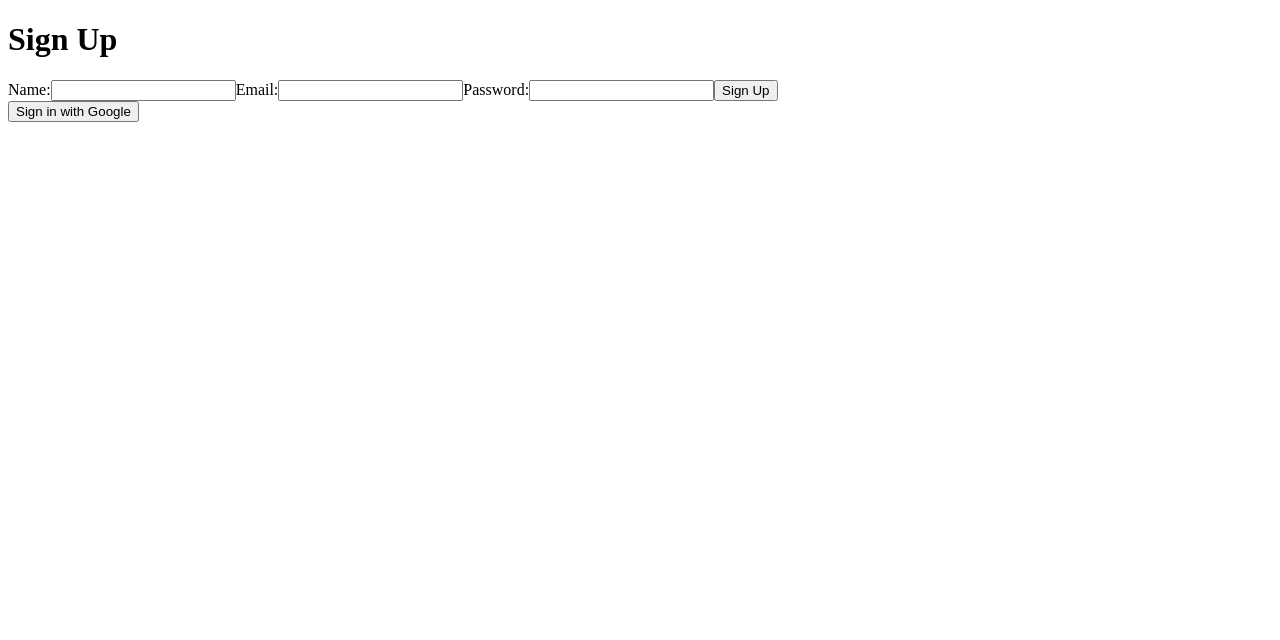
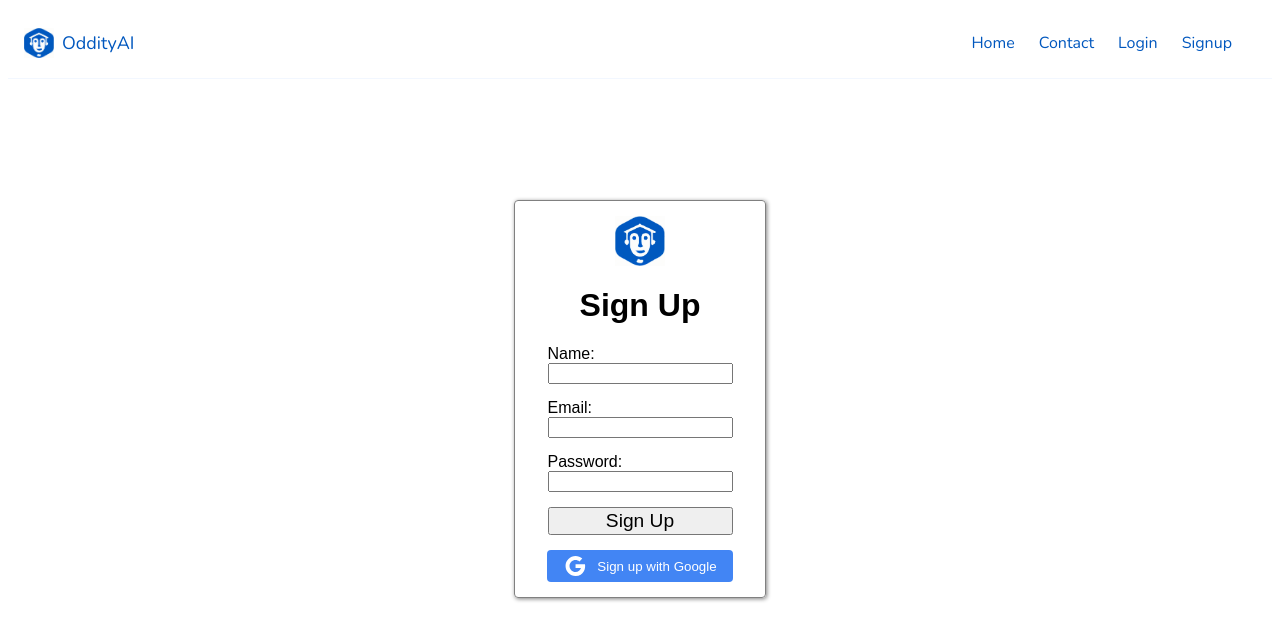
Before and after one commit to oddityai/oddity-front-end, a Next.js app: page /signup in a window 1280 px wide. Shown: the top 640 px of the page. Built offline with nearby package versions, Linux system fonts and the light colour scheme; no server answers.

Commit message:
fully functional and ready for migration

```diff
--- a/pages/Tabs.js
+++ b/pages/Tabs.js
@@ -62,9 +62,7 @@ export default function BasicTabs({
   }
 
   useEffect(() => {
-    fetch(
-      `http://localhost:3000/api/check_sub_status?sub_id=${profileData?.subscriptionId}`
-    )
+    fetch(`/api/check_sub_status?sub_id=${profileData?.subscriptionId}`)
       .then((res) => {
         return res.json()
       })
--- a/pages/signup.js
+++ b/pages/signup.js
@@ -2,6 +2,9 @@ import React, { useState } from 'react'
 import { auth } from '../firebase'
 import { useRouter } from 'next/navigation'
 import { GoogleAuthProvider, signInWithPopup } from 'firebase/auth'
+import Image from 'next/image'
+import AppBar from './AppBar'
+import GoogleIcon from '@mui/icons-material/Google'
 
 const Signup = () => {
   const router = useRouter()
@@ -44,8 +47,37 @@ const Signup = () => {
 
   return (
     <div>
+      <AppBar />
+      <div
+        style={{
+          display: 'flex',
+          flexDirection: 'column',
+          justifyContent: 'center',
+          alignItems: 'center',
+          minHeight: '80vh',
+        }}
+      >
+        <div
+          style={{
+            display: 'flex',
+            flexDirection: 'column',
+            width: 250,
+            justifyContent: 'center',
+            alignItems: 'center',
+            padding: '15px 0',
+            border: '1px solid gray',
+            borderRadius: '.25rem',
+            boxShadow: '1px 1px 4px gray',
+            fontFamily: 'Arial',
+          }}
+        >
+          <Image src='/logo.png' height={50} width={50} />
+
           <h1>Sign Up</h1>
-      <form onSubmit={handleSubmit}>
+          <form
+            onSubmit={handleSubmit}
+            style={{ display: 'flex', flexDirection: 'column' }}
+          >
             <label htmlFor='name'>Name:</label>
             <input
               type='text'
@@ -54,6 +86,7 @@ const Signup = () => {
               value={name}
               onChange={(event) => setName(event.target.value)}
               required
+              style={{ marginBottom: 15 }}
             />
 
             <label htmlFor='email'>Email:</label>
@@ -64,6 +97,7 @@ const Signup = () => {
               value={email}
               onChange={(event) => setEmail(event.target.value)}
               required
+              style={{ marginBottom: 15 }}
             />
 
             <label htmlFor='password'>Password:</label>
@@ -74,11 +108,36 @@ const Signup = () => {
               value={password}
               onChange={(event) => setPassword(event.target.value)}
               required
+              style={{ marginBottom: 15 }}
             />
 
-        <button type='submit'>Sign Up</button>
+            <button
+              type='submit'
+              style={{ marginBottom: 15, fontSize: '1.2rem' }}
+            >
+              Sign Up
+            </button>
           </form>
-      <button onClick={handleGoogleSignIn}>Sign in with Google</button>
+          <button
+            onClick={handleGoogleSignIn}
+            style={{
+              display: 'flex',
+              justifyContent: 'center',
+              alignItems: 'center',
+              backgroundColor: '#4285f4',
+              color: 'white',
+              padding: '0.25rem 1rem',
+              lineHeight: 1.75,
+              border: 'none',
+              borderRadius: '0.25rem',
+              cursor: 'pointer',
+            }}
+          >
+            <GoogleIcon color='blue' style={{ marginRight: 10 }} />
+            Sign up with Google
+          </button>
+        </div>
+      </div>
     </div>
   )
 }
```
Also changed, not shown: pages/login.js (+84 -4 lines). Lines whose indentation alone changed are shown as unchanged.
